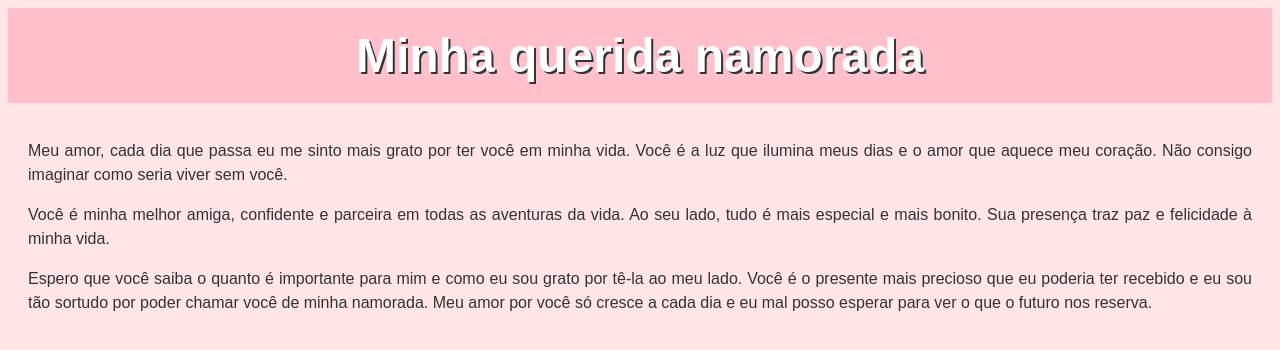
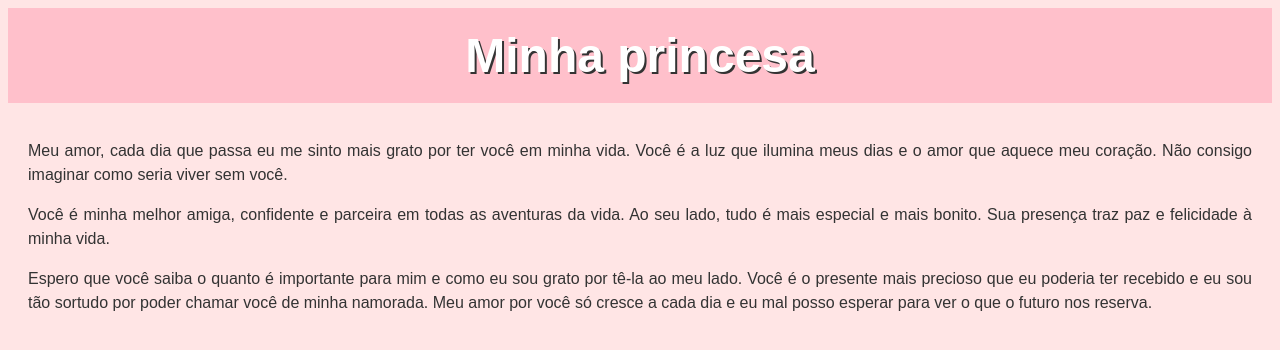
Before and after one commit to LeonardoAlvesFrancisco/Site.io, a plain HTML site: page index.html in a window 1280 px wide. Drawn offline with Linux system fonts and the light colour scheme.

Commit message:
Update index.html

```diff
--- a/index.html
+++ b/index.html
@@ -35,7 +35,7 @@
 </head>
 <body>
 	<header>
-		<h1>Minha querida namorada</h1>
+		<h1>Minha princesa</h1>
 	</header>
 	<main>
 		<p>Meu amor, cada dia que passa eu me sinto mais grato por ter você em minha vida. Você é a luz que ilumina meus dias e o amor que aquece meu coração. Não consigo imaginar como seria viver sem você.</p>
```
